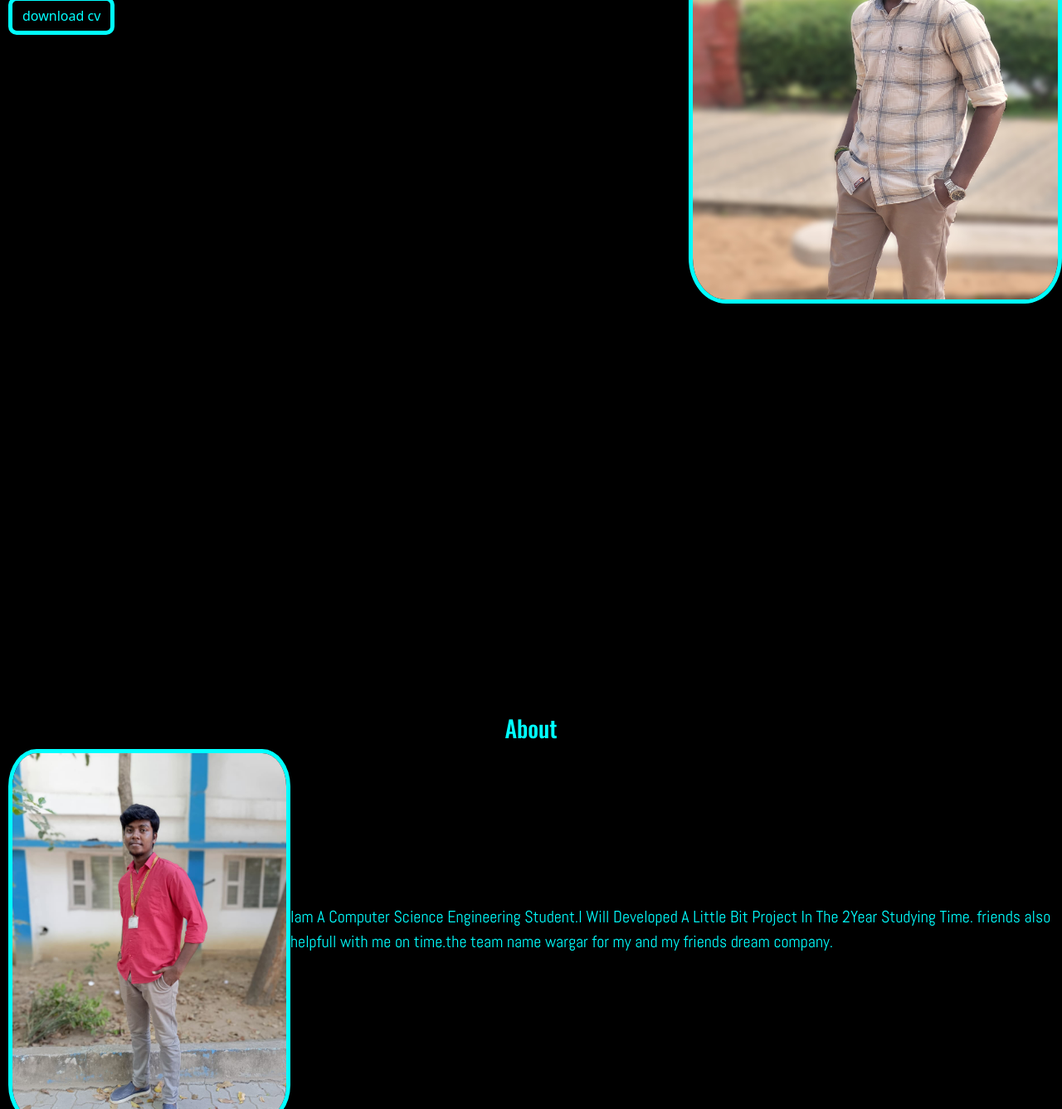
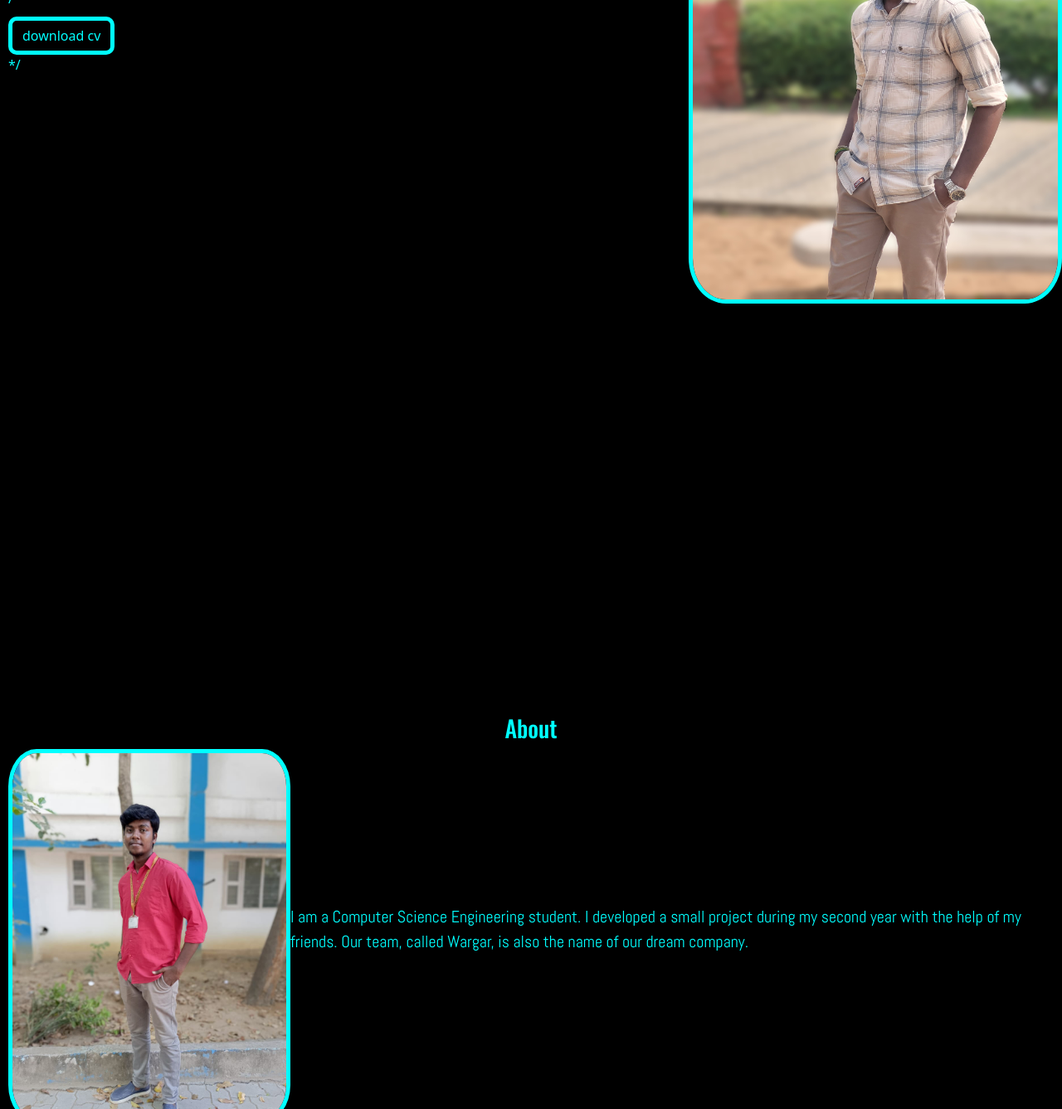
Before and after one commit to venkateshelumalai040405/new--portfolios, a plain HTML site: page index.html in a window 1280 px wide. Shown: the part 339-1676 px from the top of the page at 83% size. Drawn offline with nearby package versions, Linux system fonts and the light colour scheme.

Commit message:
Update index.html

```diff
--- a/index.html
+++ b/index.html
@@ -84,9 +84,9 @@
                             class="fa-brands fa-github"></i></a>
 
                 </div>
-                <div class="button">
+                /*<div class="button">
                     <input id="btn" class="btn" type="button" value="download cv">
-                </div>
+                </div>*/
             </div>
             <div class="img">
                 <img class="myimg" src="imgvk3.jpg" alt="my pic">
@@ -100,9 +100,8 @@
         </center>
         <div class="aboutin">
             <img class="myimg2" src="vk img.jpg" alt="my pic">
-            <p class="p">Iam A Computer Science Engineering Student.I Will Developed A Little Bit Project In The 2Year
-                Studying Time. friends also helpfull with me on time.the team name wargar for my and my friends dream
-                company.
+            <p class="p">I am a Computer Science Engineering student. I developed a small project during my second year
+                with the help of my friends. Our team, called Wargar, is also the name of our dream company.
             </p>
         </div>
     </div>
@@ -229,7 +228,6 @@
         <div class="con">
             <h1 style="color:cyan;">Contact info</h1>
             <p style="color:cyan;">email : venkateshelumalai040405@gmail.com</p>
-            <p style="color:cyan;">Phone : 8939369169</p>
 
             <p style="color:cyan;"> any information to contact to me directly</p>
             <div>
```
